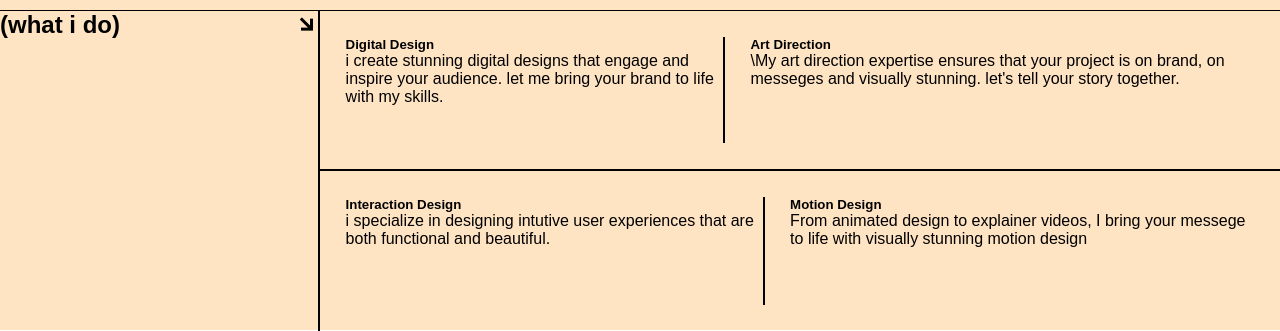
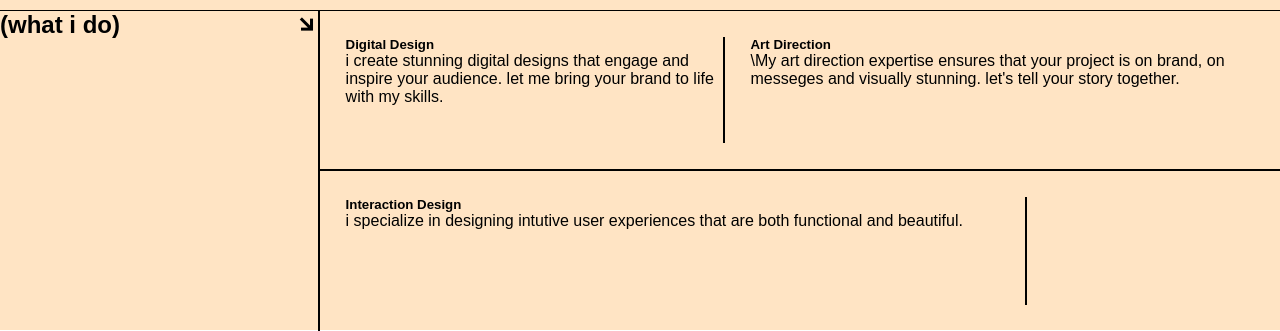
Before and after one commit to biwanshrestha14/random, a plain HTML site: page index.html in a window 1280 px wide. Shown: the part 1104-1435 px from the top of the page. Drawn offline with nearby package versions, Linux system fonts and the light colour scheme.

Commit message:
right removed

```diff
--- a/index.html
+++ b/index.html
@@ -64,11 +64,11 @@
         <p>i specialize in designing intutive user experiences that are both functional and beautiful.</p>
 
     </div>
-    <div class="rightinner">
+    <!-- <div class="rightinner">
         <h5>Motion Design</h5>
                 <p>From animated design to explainer videos, I bring your messege to life with visually stunning motion design</p>
 
-    </div>
+    </div> -->
 
 </div>
             </div>
```
